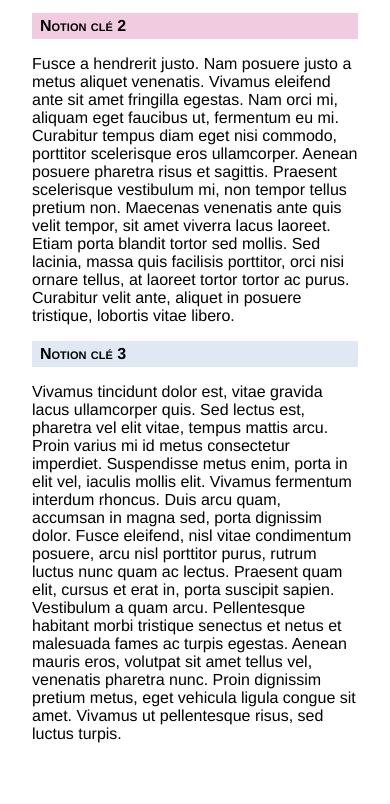
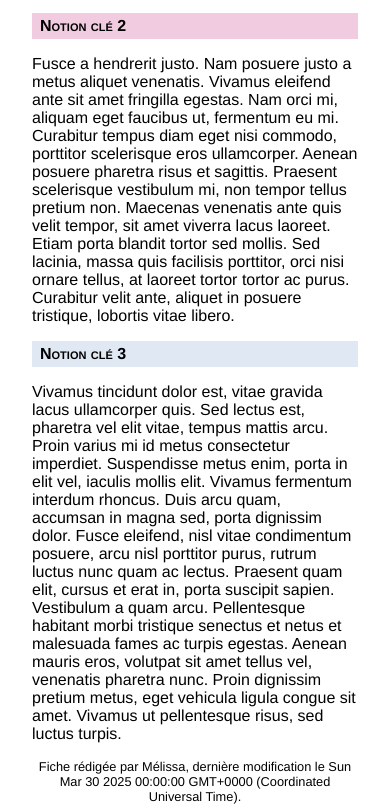
Before and after one commit to TiteRin/astro-prisma, an Astro site: page /fiches/dummy in a window 390 px wide. Shown: the part 2341-3145 px from the top of the page. Before the commit the page ends 3084 px from the top, so only its background shows below. Built offline with nearby package versions, Linux system fonts and the light colour scheme; Astro itself is replaced by a stand-in of ours.

Commit message:
feat: footer todo: date format todo: navigation todo: mobile view

```diff
--- a/src/pages/fiches/[...slug].astro
+++ b/src/pages/fiches/[...slug].astro
@@ -59,4 +59,7 @@ const { Content } = await render(fiche);
     <div class="content">
         <Content />
     </div>
+    <footer role="contentinfo">
+        Fiche rédigée par { fiche.data.author }, dernière modification le { fiche.data.lastModification}.
+    </footer>
 </FicheLayout>
--- a/src/styles/fiche.scss
+++ b/src/styles/fiche.scss
@@ -57,3 +57,8 @@ h2 {
     }
   }
 }
+
+footer {
+  font-size: 80%;
+  text-align: center;
+}
```
